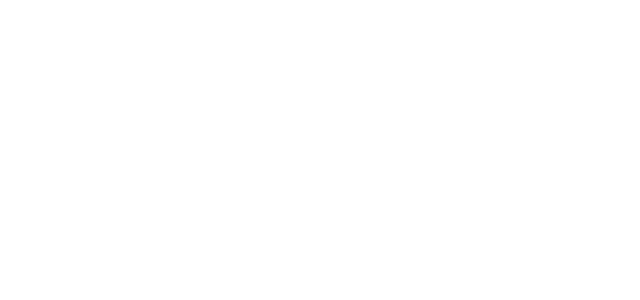
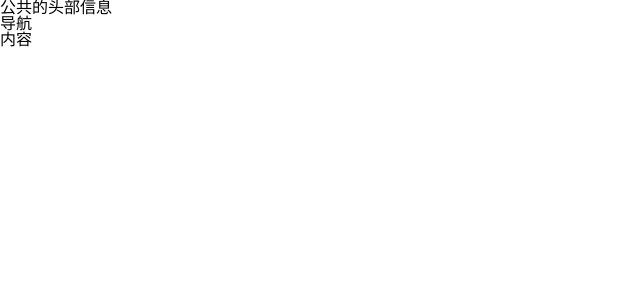
Before and after one commit to Jonsonice/meituan-app, a Vue app: page /#/goods in a window 1280 px wide. Before the commit this address led to /. Shown: the top 300 px of the page, without its empty margins (0-640 px from the left). Built offline with nearby package versions, Linux system fonts and the light colour scheme.

Commit message:
创建header

```diff
--- a/src/App.vue
+++ b/src/App.vue
@@ -1,16 +1,25 @@
 <template>
   <div id="app">
-
+    <!-- 头部 -->
+    <app-header></app-header>
+    <!-- 导航 -->
+    <div class="nav">
+      导航
+    </div>
+    <!-- 内容   -->
+    <div class="content">
+      内容
+    </div>
   </div>
 </template>
 
 <script>
-import HelloWorld from './components/HelloWorld'
+import Header from './components/header/Header'
 
 export default {
   name: 'App',
   components: {
-
+    "app-header":Header
   }
 }
 </script>
--- /dev/null
+++ b/src/components/header/Header.vue
@@ -0,0 +1,20 @@
+<template>
+  <div class="header">
+   公共的头部信息
+  </div>
+</template>
+
+<script>
+export default {
+  data () {
+    return {
+
+    }
+  }
+}
+</script>
+
+<!-- Add "scoped" attribute to limit CSS to this component only -->
+<style scoped>
+
+</style>
```
